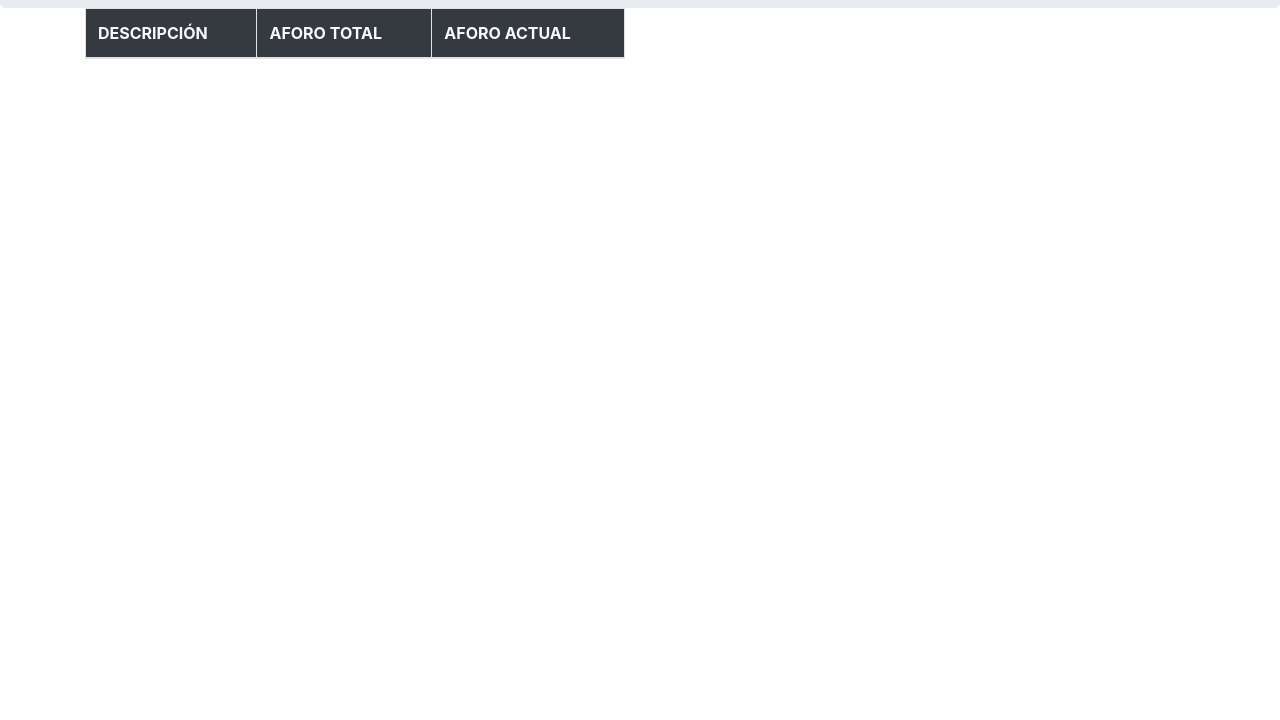
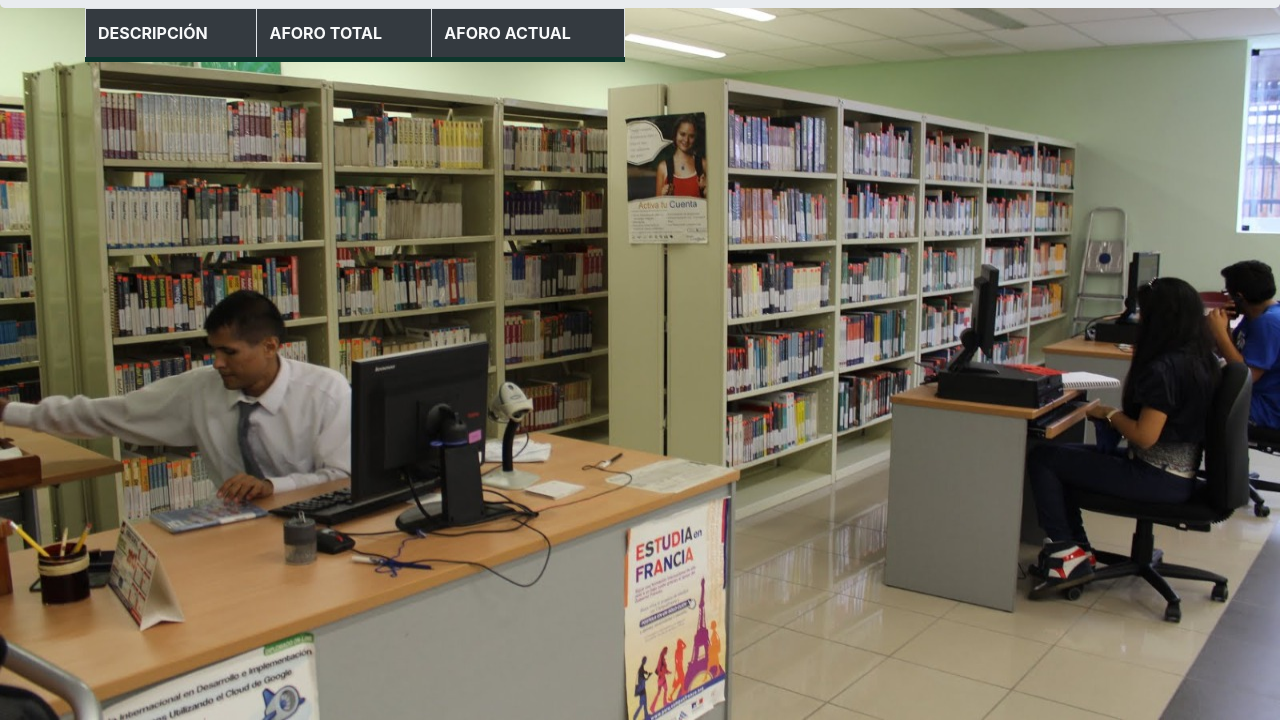
Before and after one commit to Drako475/SPACE-FIA-Aforos, a plain HTML site: page SPACE FIA/alumno.html in a window 1280 px wide. Shown: the part 80-800 px from the top of the page. Drawn offline with nearby package versions, Linux system fonts and the light colour scheme; some packages are replaced by stand-ins of ours; no server answers; a script that the page names is missing.

Commit message:
Se puso el fondo y los estilos para el fondo y las tablas

```diff
--- a/SPACE FIA/alumno.html
+++ b/SPACE FIA/alumno.html
@@ -8,7 +8,7 @@
     <!-- Bootstrap CSS -->
     <link rel="stylesheet" href="https://stackpath.bootstrapcdn.com/bootstrap/4.5.0/css/bootstrap.min.css" integrity="sha384-9aIt2nRpC12Uk9gS9baDl411NQApFmC26EwAOH8WgZl5MYYxFfc+NcPb1dKGj7Sk" crossorigin="anonymous">
 
-    <title>Admin_Aforo</title>
+    <title>Alumnos_Aforo</title>
      <style>
       .jumbotron {
           padding: 1rem 1rem;
@@ -17,6 +17,7 @@
           border-radius: .3rem;
       }
     </style>
+    <link rel="stylesheet" type="text/css" href="css/tablas.css">
   </head>
   <body>
 
--- /dev/null
+++ b/SPACE FIA/css/tablas.css
@@ -0,0 +1,35 @@
+body{
+    background-image: url(../images/Biblioteca2.jpeg);
+    background-repeat: no-repeat;
+    background-attachment: fixed;
+    background-size: 100% 100%;
+    height: 20em;
+}
+
+
+
+table{
+    background-color: white;
+    text-align: left;
+    width: 100%;
+    border-collapse: collapse;
+}
+
+th, td{
+    padding: 20%;
+}
+
+thead{
+    background-color: #246355;
+    border-bottom: solid 5px #0f362D;
+    color: white;
+}
+
+tr:nth-child(even){
+    background-color: #ddd;
+}
+
+tr:hover{
+    background-color: #369681;
+    color: white;
+}
```
Also changed, not shown: SPACE FIA/admin.html (+1 -0 lines), SPACE FIA/images/Biblioteca.jpeg (added), SPACE FIA/images/Biblioteca2.jpeg (added).
